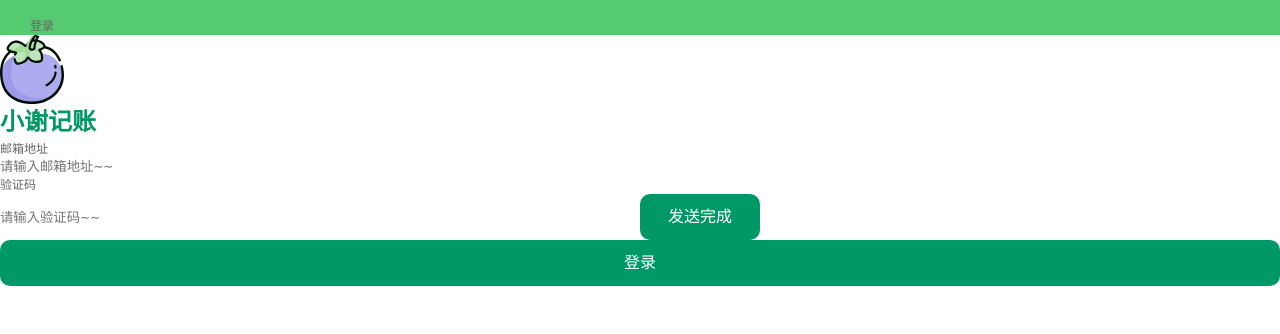
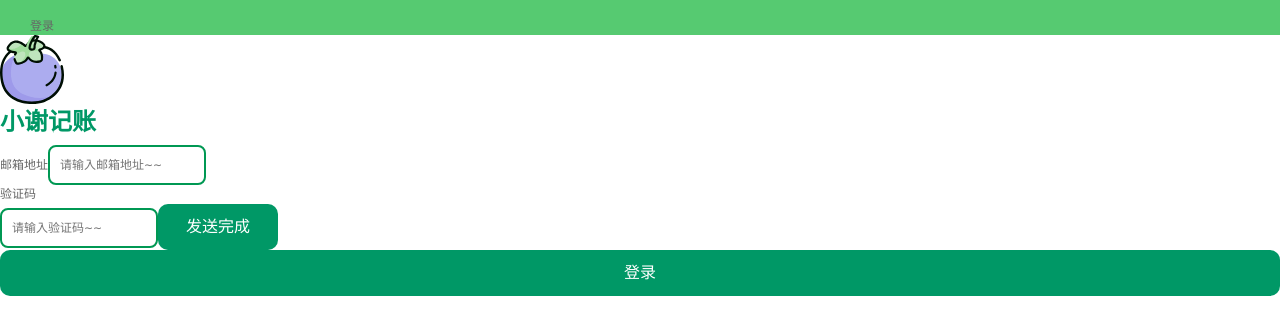
Before and after one commit to 18583468779/myData, a React (Vite) app in the folder MyData/react-count/: page /sign_in in a window 1280 px wide. Shown: the top 334 px of the page. Built offline with nearby package versions, Linux system fonts and the light colour scheme.

Commit message:
封装Input组件，以及验证email表单

```diff
--- /dev/null
+++ b/MyData/react-count/src/components/Input.tsx
@@ -0,0 +1,29 @@
+import * as React from "react";
+type Props = {
+  className?: string;
+  type?: string;
+  placeholder?: string;
+  onChange?: (e: React.ChangeEvent<HTMLInputElement>) => void;
+  value?: string;
+  name: string;
+};
+export const Input: React.FC<Props> = (props) => {
+  const {
+    className,
+    type = "text",
+    placeholder,
+    onChange,
+    value,
+    name,
+  } = props;
+  return (
+    <input
+      type={type}
+      className={className}
+      placeholder={placeholder}
+      value={value}
+      onChange={onChange}
+      name={name}
+    />
+  );
+};
--- /dev/null
+++ b/MyData/react-count/src/lib/check.ts
@@ -0,0 +1,31 @@
+type Config = {
+  data: string;
+  type: string;
+};
+
+export class Check {
+  data: string = "";
+  type: string = "";
+  error: string[] = [];
+  constructor({ data, type }: Config) {
+    this.data = data;
+    this.type = type;
+  }
+  verification() {
+    switch (this.type) {
+      case "email":
+        if (this.data === "") {
+          this.error.push("邮箱不能为空");
+          return false;
+        }
+        let reg = /^([a-zA-Z0-9_-])+@([a-zA-Z0-9_-])+(.[a-zA-Z0-9_-])+/;
+        const result = reg.test(this.data);
+        if (!result) {
+          this.error.push("邮箱格式错误");
+        }
+        return result;
+      default:
+        break;
+    }
+  }
+}
--- a/MyData/react-count/src/pages/SignInPage.tsx
+++ b/MyData/react-count/src/pages/SignInPage.tsx
@@ -4,6 +4,8 @@ import { TopBg } from "../components/TopBg";
 import p1 from "../assets/images/logo.svg";
 
 import { useEffect, useRef, useState } from "react";
+import { Input } from "../components/Input";
+import { Check } from "../lib/check";
 
 export const SignInPage: React.FC = () => {
   let [countDown, setCountDown] = useState<number>(60);
@@ -27,7 +29,29 @@ export const SignInPage: React.FC = () => {
       timer.current = undefined;
     };
   }, []);
-  console.log(timer.current, "timer.current");
+
+  //获取表单信息
+  const [formData, setFormData] = useState<{ email: string; code: string }>({
+    email: "",
+    code: "",
+  });
+  const [formError, setFormError] = useState({ email: [], code: [] });
+  //清空表单信息
+  const clearForm = () => {
+    setFormData({
+      email: "",
+      code: "",
+    });
+  };
+
+  const onSubmit: React.FormEventHandler<HTMLFormElement> = (e) => {
+    e.preventDefault();
+    //邮箱验证
+    const check = new Check({ data: formData.email, type: "email" });
+    console.log(check.verification(), check.error);
+    clearForm();
+  };
+
   return (
     <div>
       <TopBg>
@@ -41,41 +65,43 @@ export const SignInPage: React.FC = () => {
           </h1>
         </div>
 
-        <form>
+        <form onSubmit={(e) => onSubmit(e)}>
           <div flex flex-col>
             <label text-16px>邮箱地址</label>
-            <input
+            <Input
               type="text"
-              w="100%"
-              border-2
-              b-color="#009853"
-              b-solid
-              rounded="8px"
-              h-40px
-              mt-5px
-              pl-10px
-              pr-10px
-              text-12px
+              name="email"
+              className="w='100%' border-2 b-color-#009853 b-solid rounded-8px h-40px mt-5px pl-10px pr-10px text-12px"
               placeholder="请输入邮箱地址~~"
+              value={formData.email}
+              onChange={(e) =>
+                setFormData({ ...formData, email: e.target.value })
+              }
             />
           </div>
           <div mt-20px>
             <div>
               <label text-16px>验证码</label>
               <div flex justify-between items-center>
-                <input
+                <Input
                   type="text"
-                  w="50%"
+                  name="code"
+                  placeholder="请输入验证码~~"
+                  value={formData.code}
+                  onChange={(e) =>
+                    setFormData({ ...formData, code: e.target.value })
+                  }
+                  className="
+                  w='50%'
                   border-2
-                  b-color="#009853"
+                  b-color-#009853
                   b-solid
-                  rounded="8px"
+                  rounded-8px
                   h-40px
                   mt-5px
                   pl-10px
                   pr-10px
-                  text-12px
-                  placeholder="请输入验证码~~"
+                  text-12px"
                 />
 
                 {timer.current ? (
@@ -98,7 +124,9 @@ export const SignInPage: React.FC = () => {
             </div>
           </div>
           <div mt-130px text-center>
-            <button w="100%">登录</button>
+            <button w="100%" type="submit">
+              登录
+            </button>
           </div>
         </form>
       </main>
```
